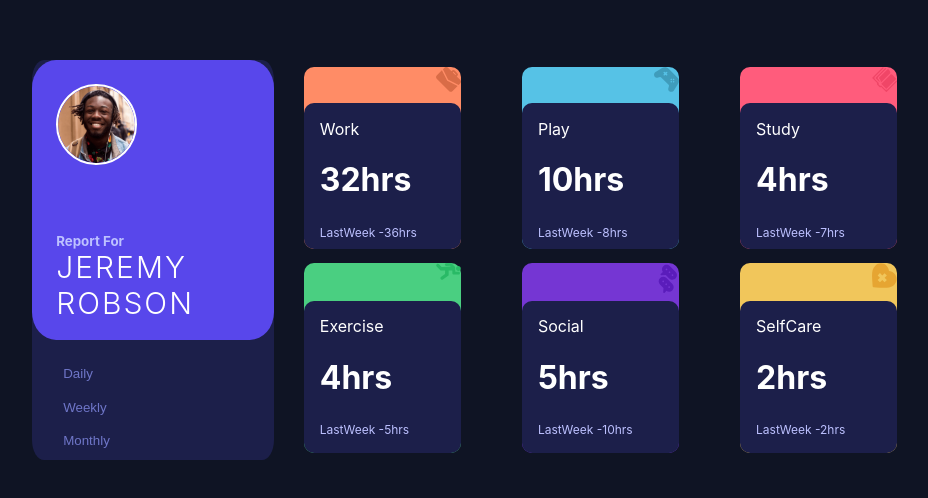
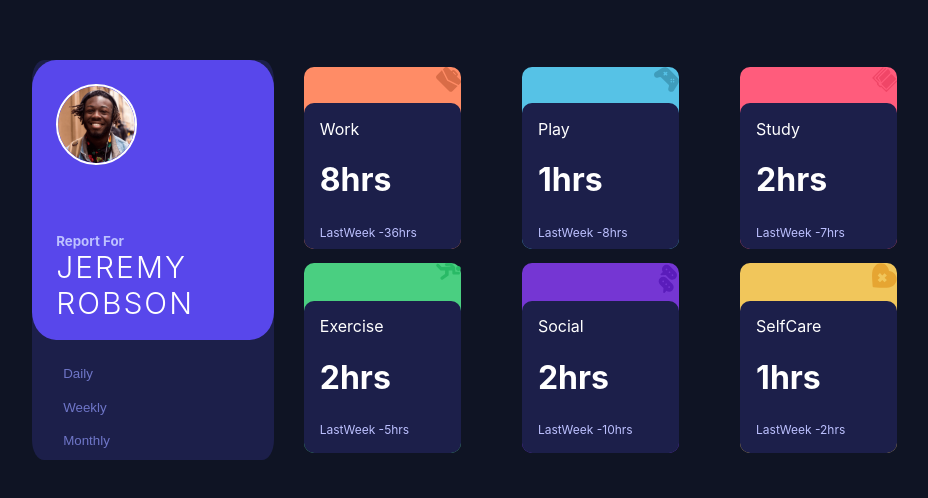
Before and after one commit to fadyjan/time-tracking-dashboard, a React (Create React App) app: page / in a window 1280 px wide. Shown: the part 140-638 px from the top of the page, without its empty margins (160-1088 px from the left). Built offline with nearby package versions, Linux system fonts and the light colour scheme.

Commit message:
Convert the Components into interactive Components

```diff
--- a/src/App.js
+++ b/src/App.js
@@ -5,12 +5,13 @@ import Sociallogo from "./Assets/Icons/icon-social.svg";
 import Studylogo from "./Assets/Icons/icon-study.svg";
 import Worklogo from "./Assets/Icons/icon-work.svg";
 import UImage from "./Assets/Images/image-jeremy.png";
-
+import { useState } from "react";
 import "./App.css";
 import Card from "./Components/Card/Card";
 import ProfileDetails from "./Components/ProfileDetails/ProfileDetails";
 
 function App() {
+  const [period, setPeriod] = useState("Daily");
   const DashBordArray = [
     {
       UserName: "Jeremy Robson",
@@ -18,48 +19,70 @@ function App() {
       UserDashbord: [
         {
           Category: "Work",
-          Hours: "32hrs",
+          DailyHours: "8hrs",
+          WeeklyHours: "40hrs",
+          MonthlyHours: "160hrs",
           LastWeek: "-36hrs",
           Icon: Worklogo,
         },
-        { Category: "Play", Hours: "10hrs", LastWeek: "-8hrs", Icon: playlogo },
+        {
+          Category: "Play",
+          DailyHours: "1hrs",
+          WeeklyHours: "7hrs",
+          MonthlyHours: "28hrs",
+          LastWeek: "-8hrs",
+          Icon: playlogo,
+        },
         {
           Category: "Study",
-          Hours: "4hrs",
+          DailyHours: "2hrs",
+          WeeklyHours: "14hrs",
+          MonthlyHours: "56hrs",
           LastWeek: "-7hrs",
           Icon: Studylogo,
         },
         {
           Category: "Exercise",
-          Hours: "4hrs",
+          DailyHours: "2hrs",
+          WeeklyHours: "10hrs",
+          MonthlyHours: "40hrs",
           LastWeek: "-5hrs",
           Icon: exerciselogo,
         },
         {
           Category: "Social",
-          Hours: "5hrs",
+          DailyHours: "2hrs",
+          WeeklyHours: "14hrs",
+          MonthlyHours: "56hrs",
           LastWeek: "-10hrs",
           Icon: Sociallogo,
         },
         {
           Category: "SelfCare",
-          Hours: "2hrs",
+          DailyHours: "1hrs",
+          WeeklyHours: "7hrs",
+          MonthlyHours: "28hrs",
           LastWeek: "-2hrs",
           Icon: SelfCarelogo,
         },
       ],
     },
   ];
+
+  const PeriodHandler = (ClickedButton) => {
+    setPeriod(ClickedButton);
+  };
   return (
     <div id="App">
       <div id="MainContainer">
         <ProfileDetails
+          PeriodHandler={PeriodHandler}
           UserName={DashBordArray[0].UserName}
           UserImage={DashBordArray[0].UserImage}
         ></ProfileDetails>
         <div id="DetailsContainer">
           {DashBordArray[0].UserDashbord.map((CurrentRecord) => {
-            return <Card CurrentRecord={CurrentRecord}></Card>;
+            return <Card period = {period} CurrentRecord={CurrentRecord}></Card>;
           })}
         </div>
       </div>
--- a/src/Components/Card/Card.js
+++ b/src/Components/Card/Card.js
@@ -2,6 +2,20 @@ import React from 'react'
 import "./Card.css"
 
 export default function Card(props) {
+  const PeriodSelection = props.period ;
+
+  const FuncComp = ()=>{
+    if (PeriodSelection === "Daily") {
+      return <h1>{props.CurrentRecord.DailyHours}</h1>
+
+    } else if(PeriodSelection === "Weekly"){
+     return <h1>{props.CurrentRecord.WeeklyHours}</h1>
+    } else{
+      //Monthly
+      return <h1>{props.CurrentRecord.MonthlyHours}</h1>
+    }
+  }
+
   return (
     <div id={props.CurrentRecord.Category + "Div"} className='CCOntainer'>
         <div  className="BgColorContainer">
@@ -11,7 +25,7 @@ export default function Card(props) {
             <div className='Test'>
             <div className='Title'>{props.CurrentRecord.Category}</div>
             <div className='HoursContainer'>
-                <h1>{props.CurrentRecord.Hours}</h1>
+                <FuncComp></FuncComp>
                 <label className='Comparrison'>LastWeek {props.CurrentRecord.LastWeek}</label>
             </div>
             </div>
--- a/src/Components/ProfileDetails/ProfileDetails.js
+++ b/src/Components/ProfileDetails/ProfileDetails.js
@@ -5,6 +5,9 @@ export default function ProfileDetails(props) {
     let CapitalUserName = props.UserName.toUpperCase()
     const FirstName = CapitalUserName.split(" ")[0]
     const LastName = CapitalUserName.split(" ")[1]
+    const OnCLickFunc = (event)=>{
+      props.PeriodHandler(event.target.innerHTML)
+    }
   return (
     <div id="ProfileContainer">
       <div id="UserDetails">
@@ -18,9 +21,9 @@ export default function ProfileDetails(props) {
         </div>
       </div>
       <div id="PeriodDetails">
-        <button>Daily</button>
-        <button>Weekly</button>
-        <button>Monthly</button>
+        <button onClick={OnCLickFunc}>Daily</button>
+        <button onClick={OnCLickFunc}>Weekly</button>
+        <button onClick={OnCLickFunc}>Monthly</button>
       </div>
     </div>
   );
```
